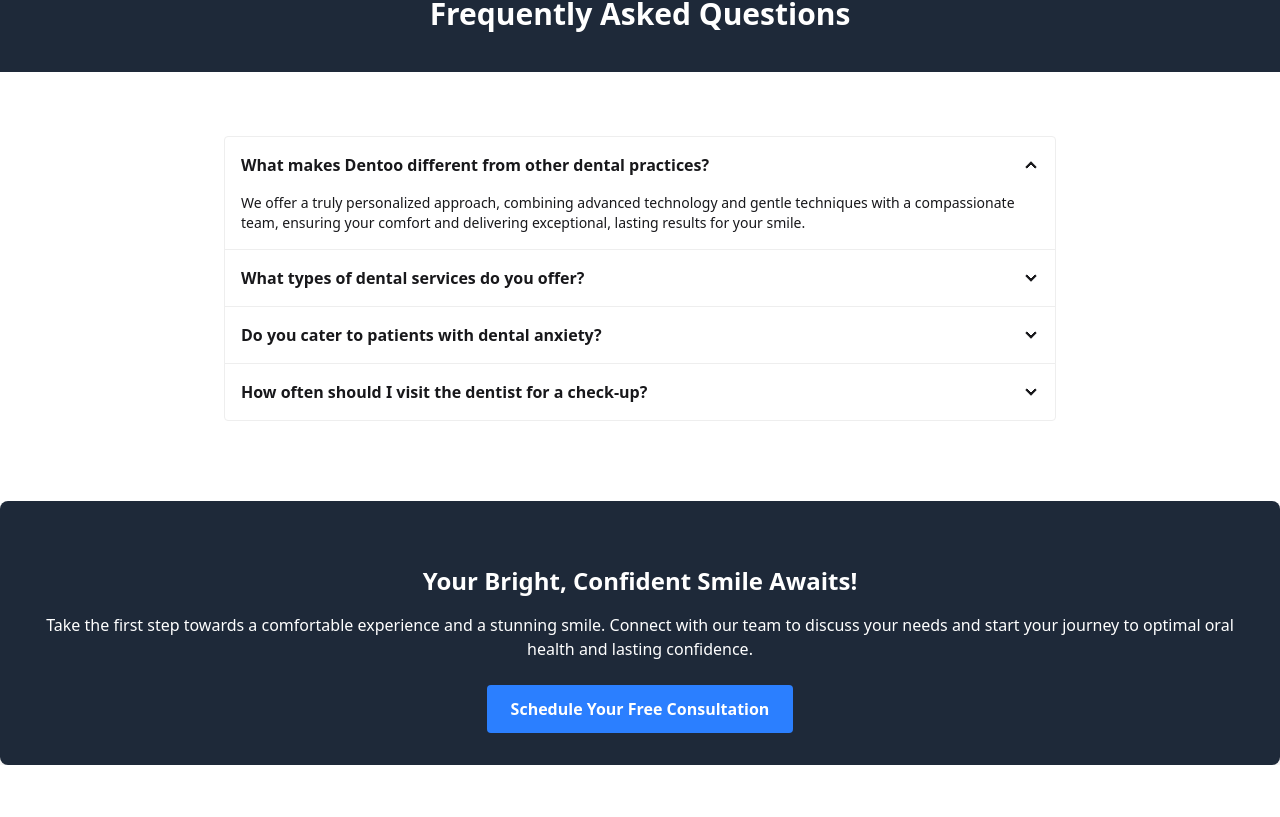
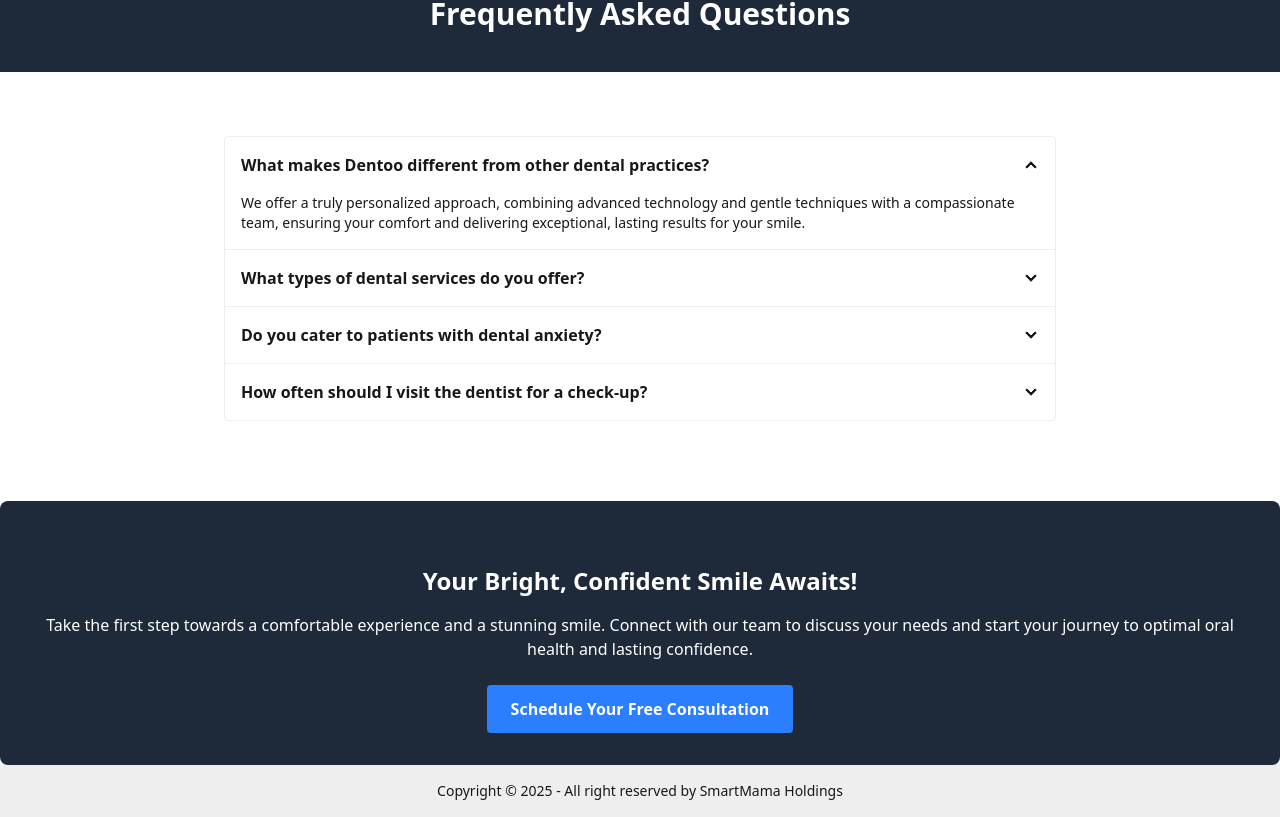
Before and after one commit to Captain-Carl-Larc/dentoo, a React (Vite) app in the folder dentoo/: page / in a window 1280 px wide. Shown: the part 2550-3367 px from the top of the page. Before the commit the page ends 3315 px from the top, so only its background shows below. Built offline with nearby package versions, Linux system fonts and the light colour scheme.

Commit message:
Footer imported

```diff
--- a/dentoo/src/App.jsx
+++ b/dentoo/src/App.jsx
@@ -6,6 +6,7 @@ import Benefits from "./components/benefits";
 import SocialProof from "./components/socialProof";
 import Faqs from "./components/faqs";
 import Banner from "./components/banner";
+import Footer from "./components/footer";
 
 function App() {
   return (
@@ -20,6 +21,7 @@ function App() {
         description="Take the first step towards a comfortable experience and a stunning smile. Connect with our team to discuss your needs and start your journey to optimal oral health and lasting confidence."
         buttonText="Schedule Your Free Consultation"
       />
+      <Footer />
     </>
   );
 }
```
